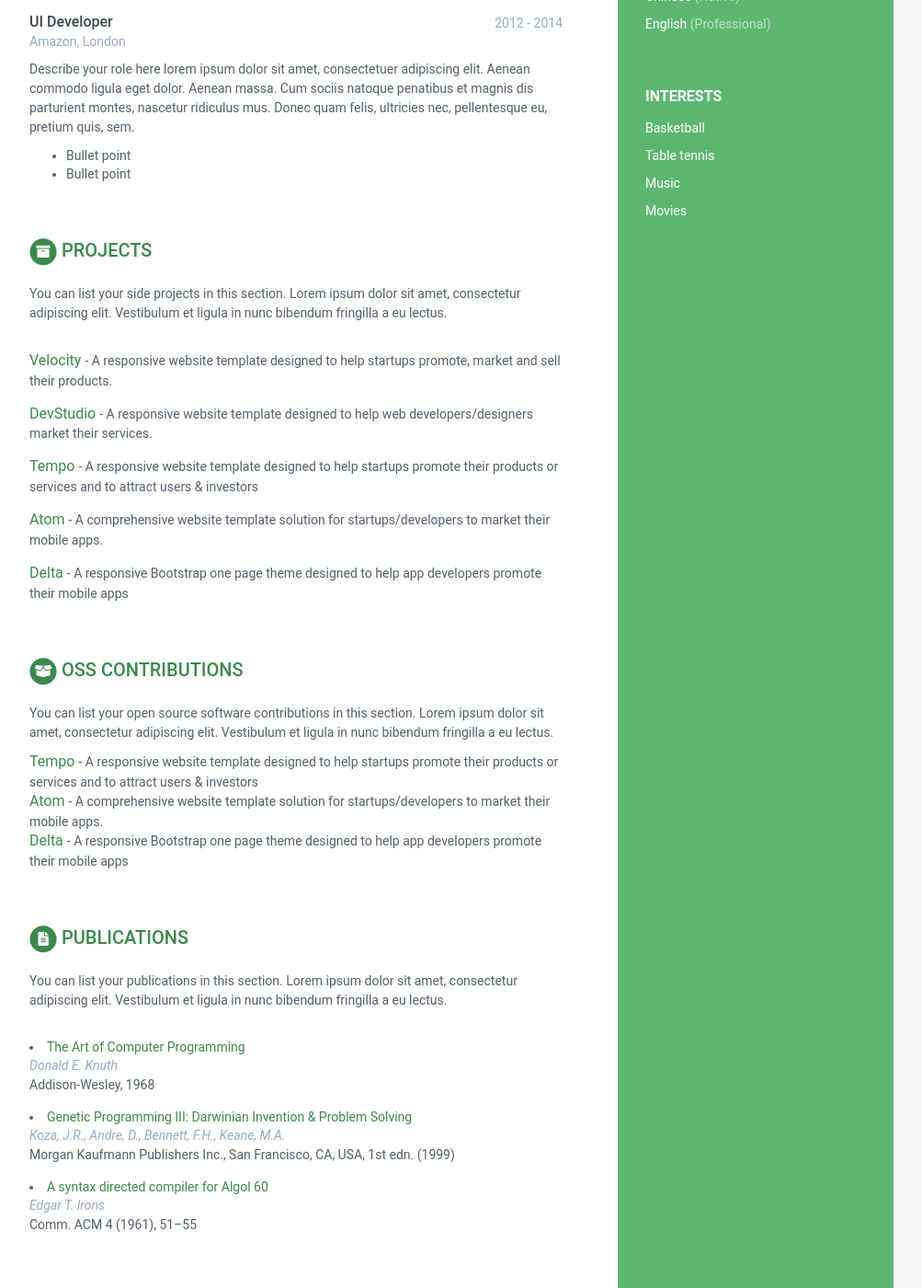
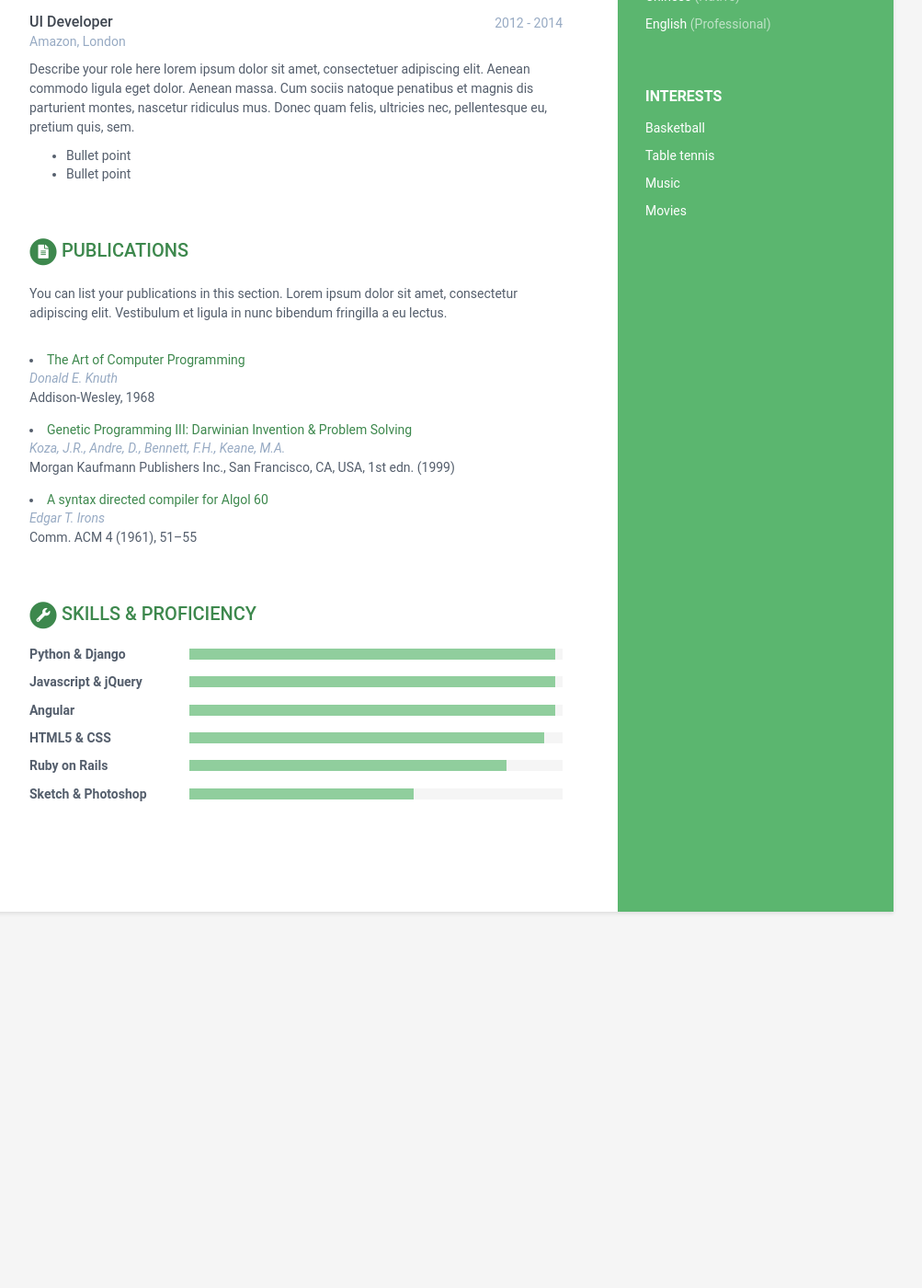
Before and after one commit to longyingsuifeng0227/xjs0227.github.io, a Jekyll site: the page built from index.html, in a window 1280 px wide and 1400 px high, scrolled down 788 px. Shown: the whole window at 92% size, without its empty margins (168-1171 px from the left). Built offline with Jekyll 4.4.1, drawn with Linux system fonts in a browser that asks for light colours; after the commit the page ends 1839 px from its top, so only the background shows below that.

Commit message:
Update data.yml

```diff
--- a/_data/data.yml
+++ b/_data/data.yml
@@ -106,51 +106,8 @@ experiences:
           pellentesque eu, pretium quis, sem.
             - Bullet point
             - Bullet point
-projects:
-    title: Projects
-    intro: >
-      You can list your side projects in this
-      section. Lorem ipsum dolor sit amet, consectetur adipiscing elit.
-      Vestibulum et ligula in nunc bibendum fringilla a eu lectus.
-    assignments:
-      - title: Velocity
-        link: "#hook"
-        tagline: "A responsive website template designed to help startups promote, market and sell their products."
 
-      - title: DevStudio
-        link: "#"
-        tagline: "A responsive website template designed to help web developers/designers market their services."
 
-      - title: Tempo
-        link: "#"
-        tagline: "A responsive website template designed to help startups promote their products or services and to attract users &amp; investors"
-
-      - title: Atom
-        link: "#"
-        tagline: "A comprehensive website template solution for startups/developers to market their mobile apps."
-
-      - title: Delta
-        link: "#"
-        tagline: "A responsive Bootstrap one page theme designed to help app developers promote their mobile apps"
-
-oss:
-    title: OSS Contributions
-    intro: >
-      You can list your open source software contributions in this
-      section. Lorem ipsum dolor sit amet, consectetur adipiscing elit.
-      Vestibulum et ligula in nunc bibendum fringilla a eu lectus.
-    contributions:
-      - title: Tempo
-        link: "#"
-        tagline: "A responsive website template designed to help startups promote their products or services and to attract users &amp; investors"
-
-      - title: Atom
-        link: "#"
-        tagline: "A comprehensive website template solution for startups/developers to market their mobile apps."
-
-      - title: Delta
-        link: "#"
-        tagline: "A responsive Bootstrap one page theme designed to help app developers promote their mobile apps"
 
 publications:
     title: Publications
```
